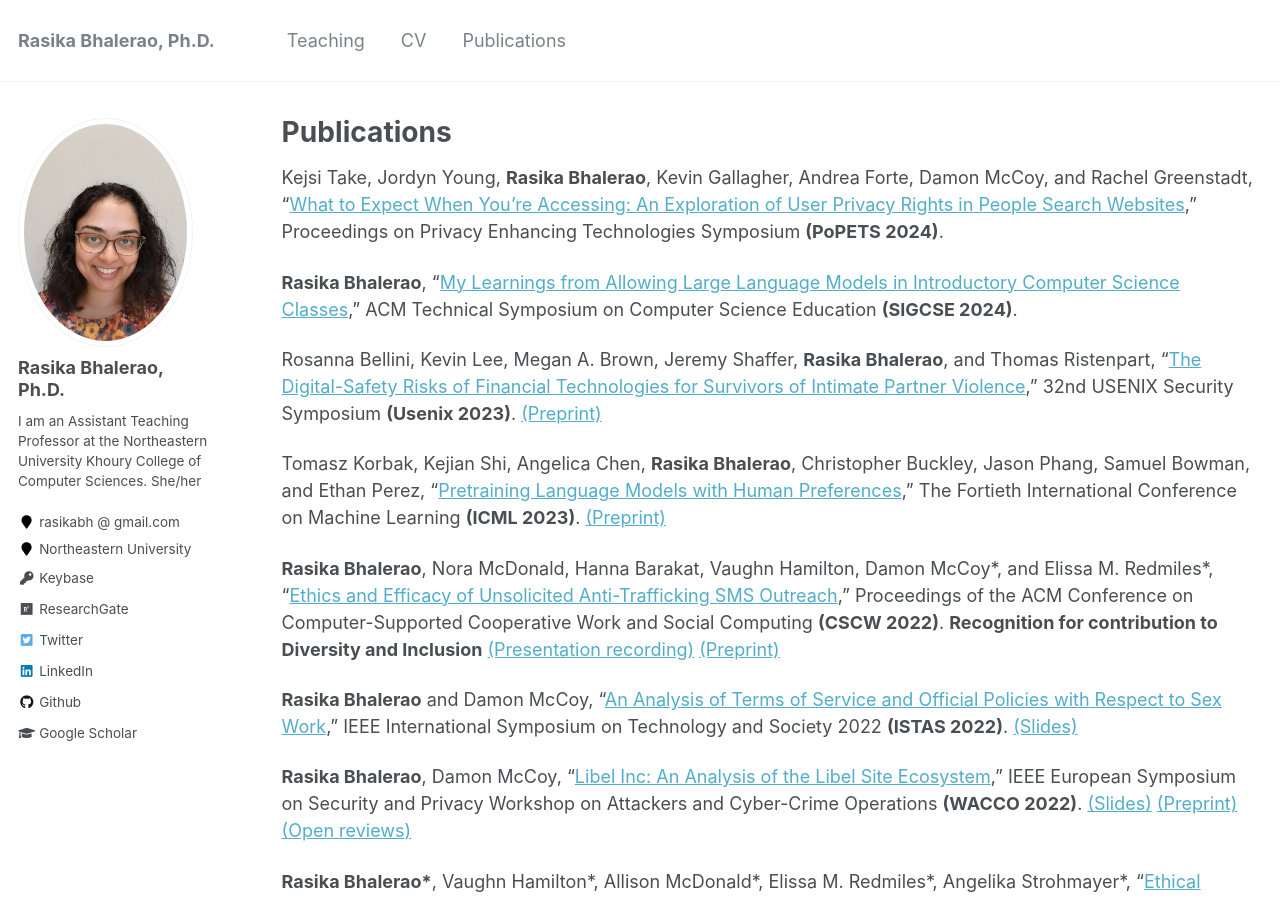
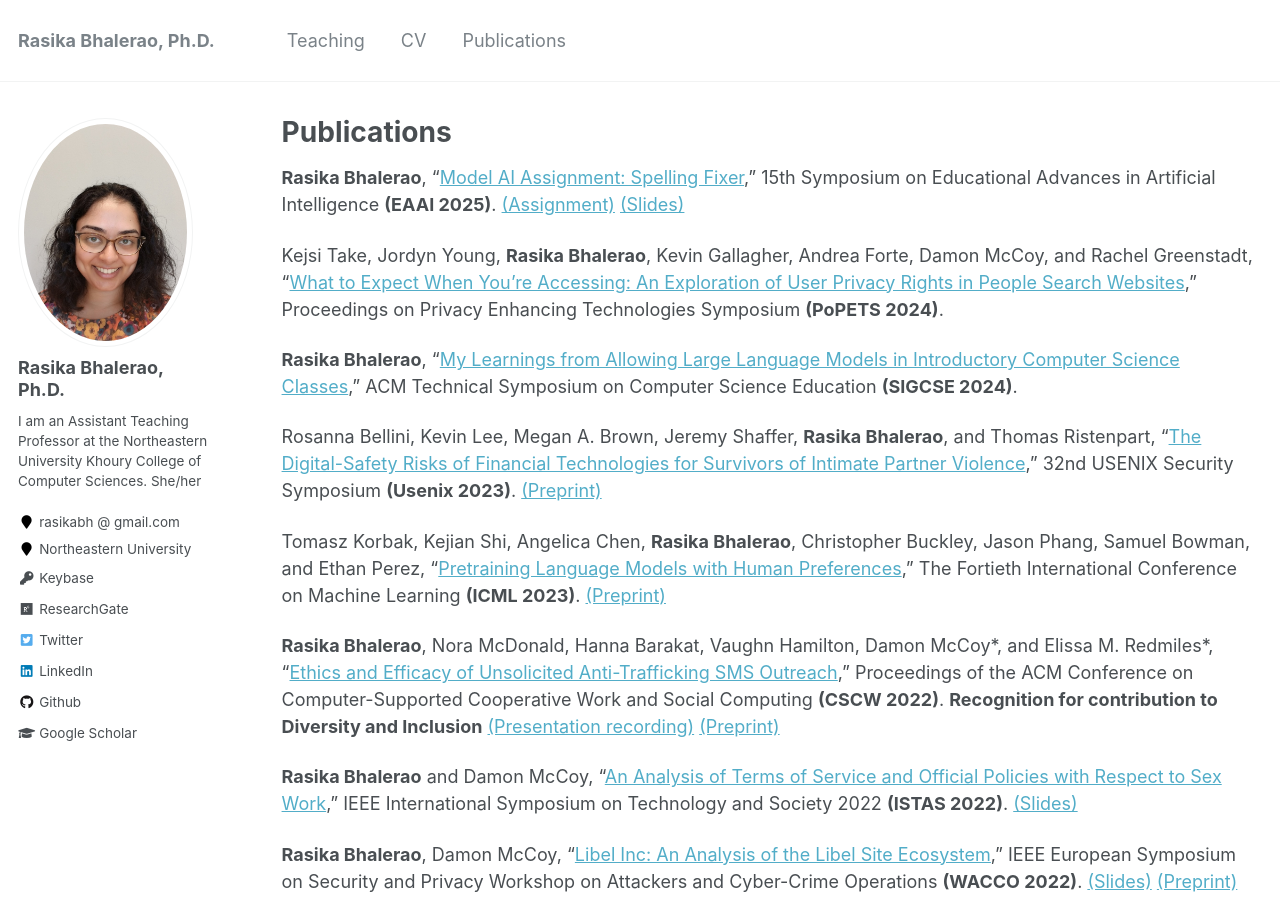
Before and after one commit to rasikabh/rasikabh.github.io, a Jekyll site: the page built from _pages/publications.md, in a window 1280 px wide and 900 px high. Built offline with Jekyll 4.4.1, drawn with Linux system fonts in a browser that asks for light colours.

Commit message:
Add Model AI Assignment 2025

```diff
--- a/_pages/publications.md
+++ b/_pages/publications.md
@@ -10,6 +10,9 @@ author_profile: true
 {% endif %}
 
 {% include base_path %}
+
+**Rasika Bhalerao**,
+"[Model AI Assignment: Spelling Fixer](http://modelai.gettysburg.edu/2025/spelling/)," 15th Symposium on Educational Advances in Artificial Intelligence **(EAAI 2025)**. [(Assignment)](http://modelai.gettysburg.edu/2025/spelling/) [(Slides)](https://docs.google.com/presentation/d/1dHQ_wnByaDZ3-PkGpyEWdoAQ4O7F7V5JruOeSiKQGFw/edit?usp=sharing)
 
 Kejsi Take, Jordyn Young, **Rasika Bhalerao**, Kevin Gallagher, Andrea Forte, Damon McCoy, and Rachel Greenstadt,
 "[What to Expect When You’re Accessing: An Exploration of User Privacy Rights in People Search Websites](https://doi.org/10.56553/popets-2024-0118)," Proceedings on Privacy Enhancing Technologies Symposium **(PoPETS 2024)**.
```
